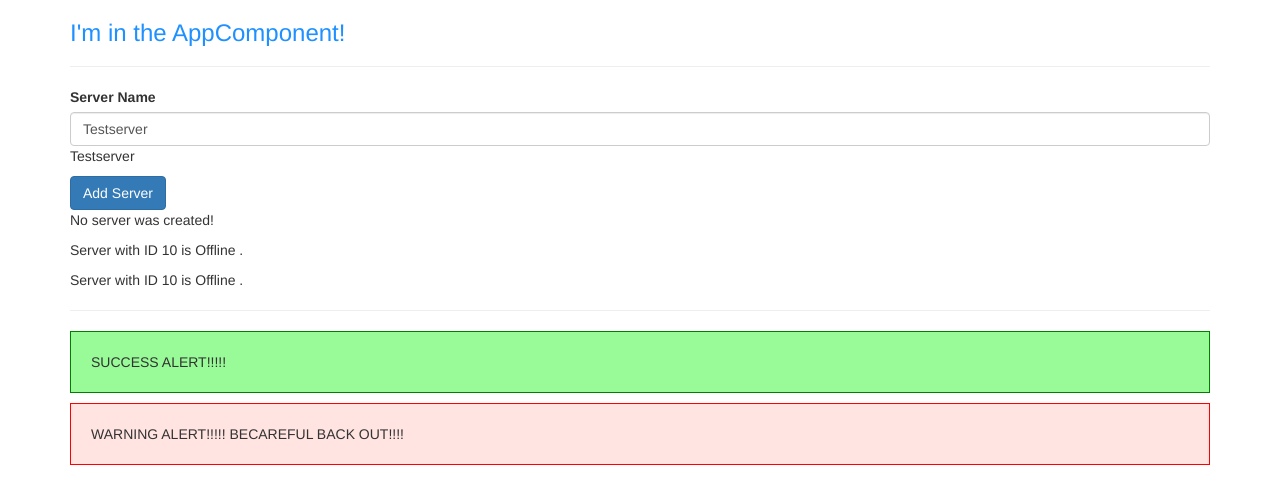
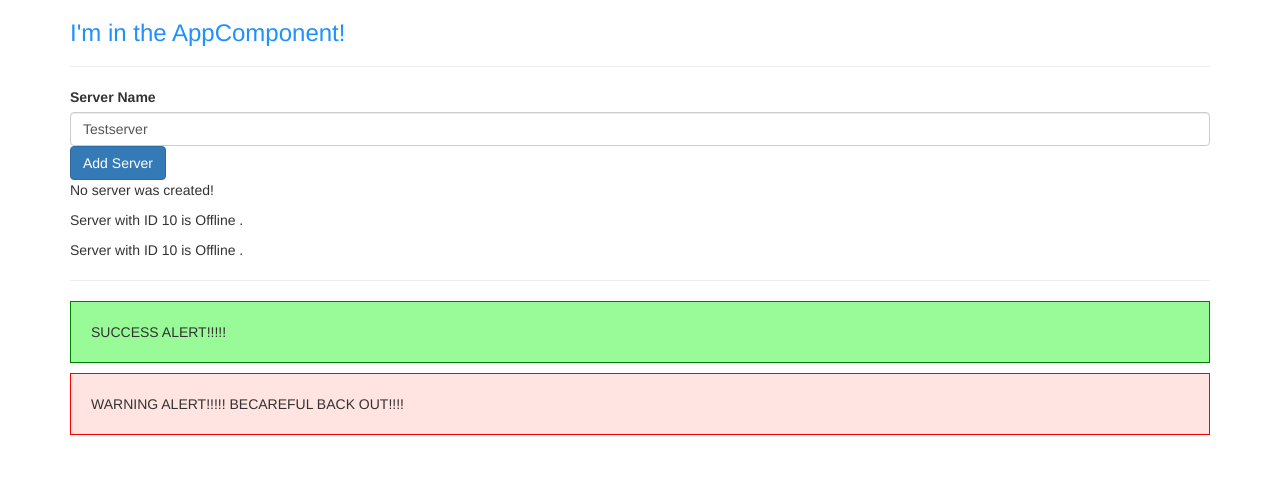
Before and after one commit to Hyperchucks/my-first-appv1, an Angular app: page / in a window 1280 px wide. Shown: the top 504 px of the page. Built offline with nearby package versions, Linux system fonts and the light colour scheme.

Commit message:
Databinding

```diff
--- a/src/app/servers/servers.component.html
+++ b/src/app/servers/servers.component.html
@@ -7,7 +7,7 @@ class="form-control"
 type="text"
 class="form-control"
 [(ngModel)]="serverName">
-<p>{{ serverName }}</p>
+<!-- <p>{{ serverName }}</p> -->
 <button
  class="btn btn-primary"
  [disabled]="!allowNewServer"
--- a/src/app/servers/servers.component.ts
+++ b/src/app/servers/servers.component.ts
@@ -2,9 +2,9 @@ import { Component, OnInit } from '@angular/core';
 
 @Component({
  // selector: '[app-servers]',
- //selector: '.app-servers',
+ // selector: '.app-servers',
  selector: 'app-servers',
- //template: '<app-server></app-server><app-server></app-server>',
+ // template: '<app-server></app-server><app-server></app-server>',
  templateUrl: './servers.component.html',
  styleUrls: ['./servers.component.css']
 })
```
